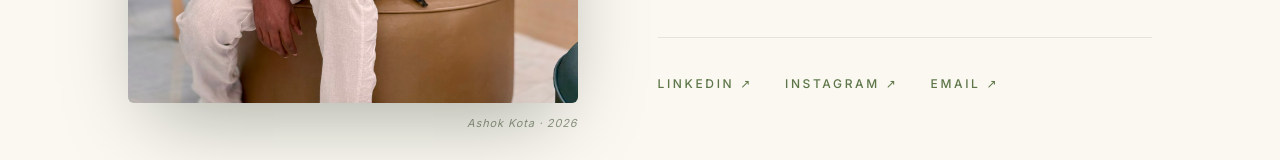
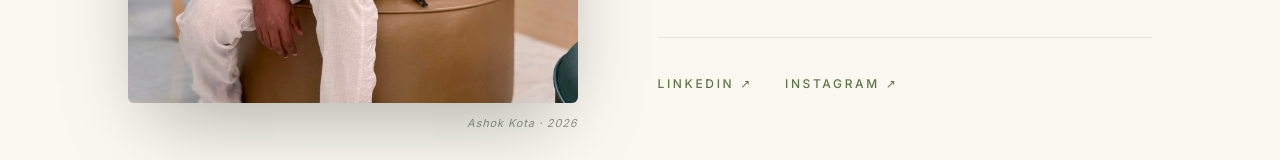
Before and after one commit to ashokkota251/leanrevolution4earth.github.io, a Next.js app: page /colophon in a window 1280 px wide. Shown: the part 761-921 px from the top of the page. Built offline with nearby package versions, Linux system fonts and the light colour scheme; no server answers.

Commit message:
Remove Email from colophon social links

```diff
--- a/app/colophon/page.tsx
+++ b/app/colophon/page.tsx
@@ -12,7 +12,6 @@ export const metadata: Metadata = {
 const SOCIAL = [
   { label: "LinkedIn",  href: "https://www.linkedin.com/in/ashokkotaa/" },
   { label: "Instagram", href: "https://www.instagram.com/theashokkota/" },
-  { label: "Email",     href: "mailto:ashok.kota251@gmail.com" },
 ]
 
 export default function ColophonPage() {
```
